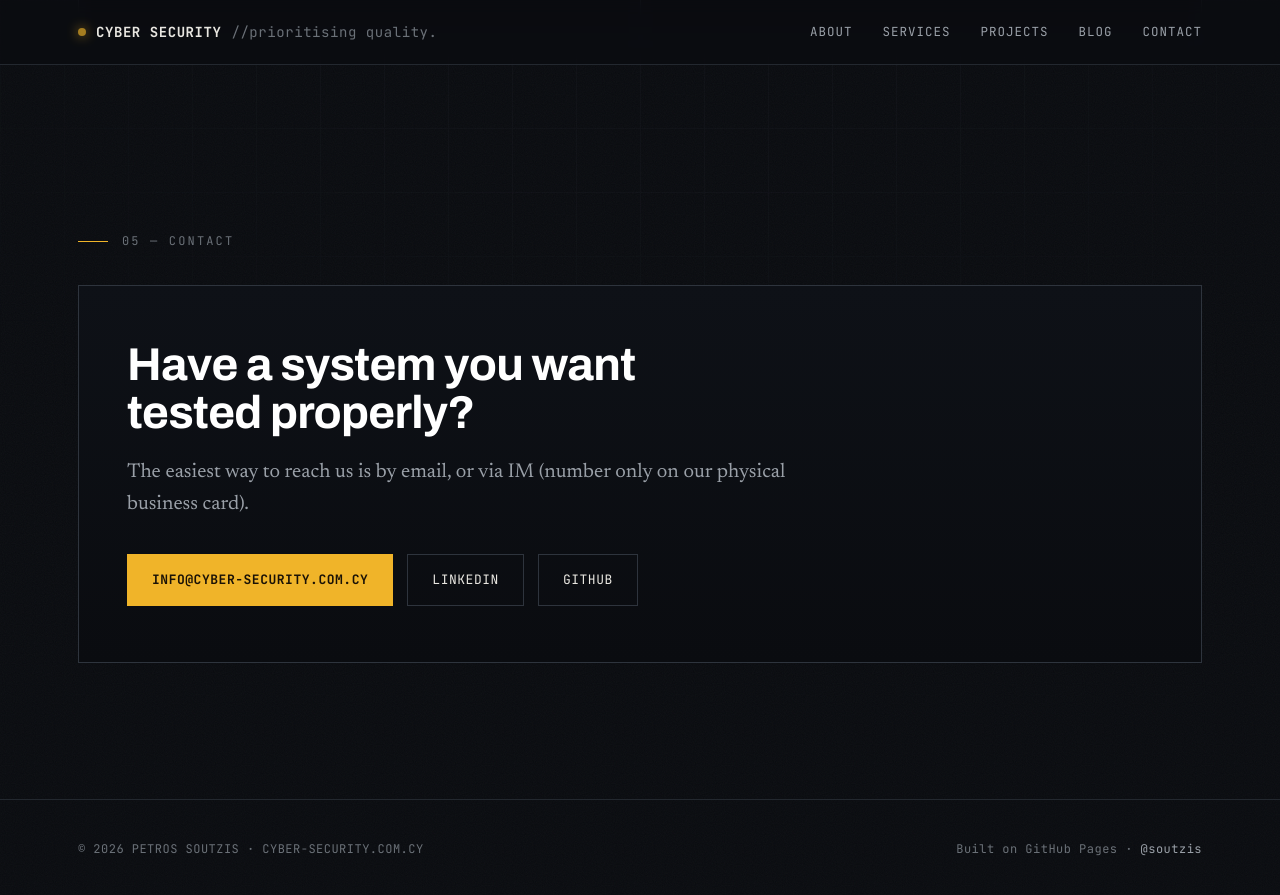
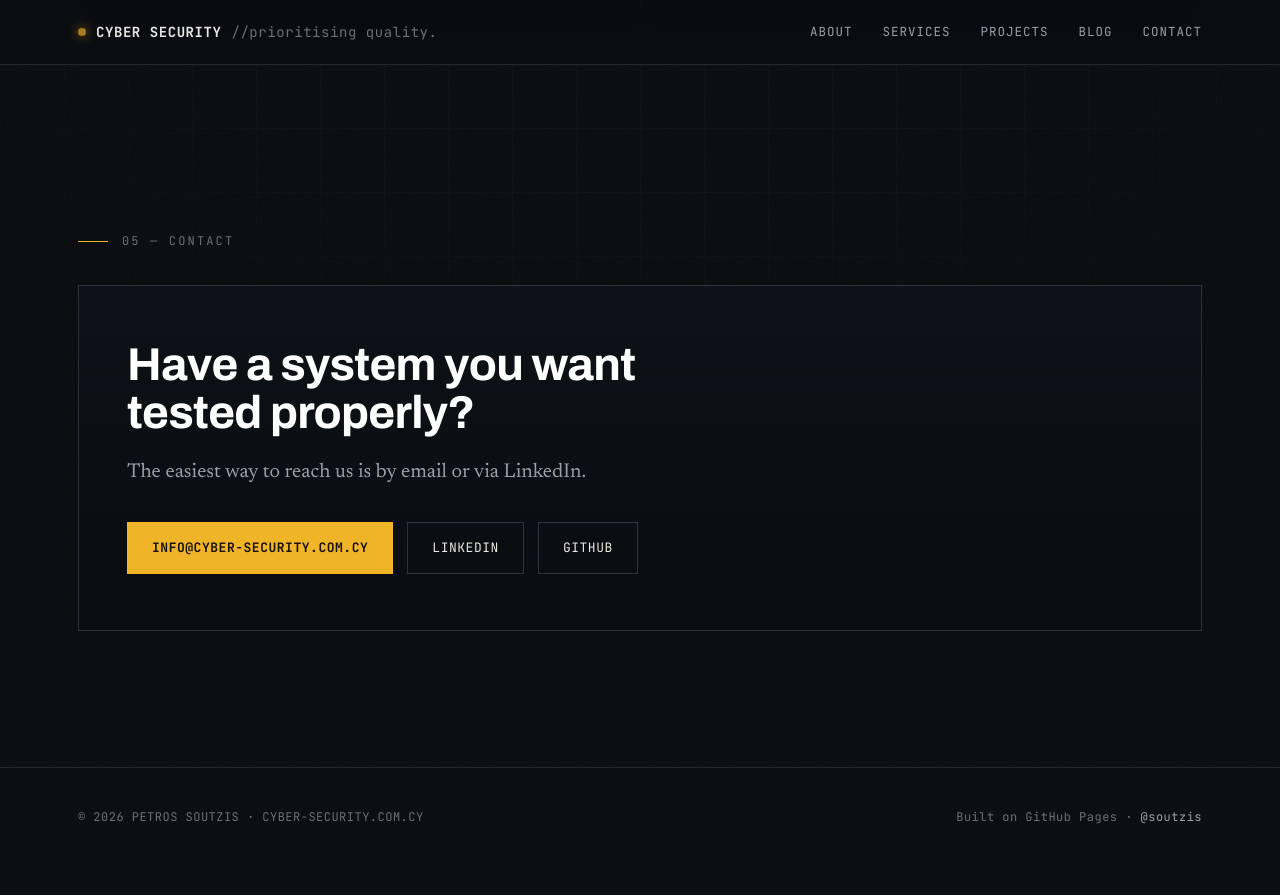
Before and after one commit to soutzis/soutzis.github.io, a Jekyll site: the page built from index.md, in a window 1280 px wide and 900 px high, scrolled down 3605 px. Shown: the top 895 px of the window. Built offline with Jekyll 4.4.1, drawn with Linux system fonts in a browser that asks for light colours; after the commit the page ends 4473 px from its top, so only the background shows below that.

Commit message:
reword contact links text

```diff
--- a/_layouts/home.html
+++ b/_layouts/home.html
@@ -100,7 +100,7 @@ layout: default
     <div class="sec-label reveal">05 &mdash; Contact</div>
     <div class="contact reveal">
       <h2>Have a system you want tested properly?</h2>
-      <p class="lead" style="margin-top:18px">The easiest way to reach us is by email, or via IM (number only on our physical business card).</p>
+      <p class="lead" style="margin-top:18px">The easiest way to reach us is by email or via LinkedIn.</p>
       <div class="contact-links">
         <a class="btn btn-primary" href="mailto:{{ site.links.email }}">{{ site.links.email }}</a>
         <a class="btn btn-ghost" href="{{ site.links.linkedin }}" rel="noopener" target="_blank">LinkedIn</a>
```
